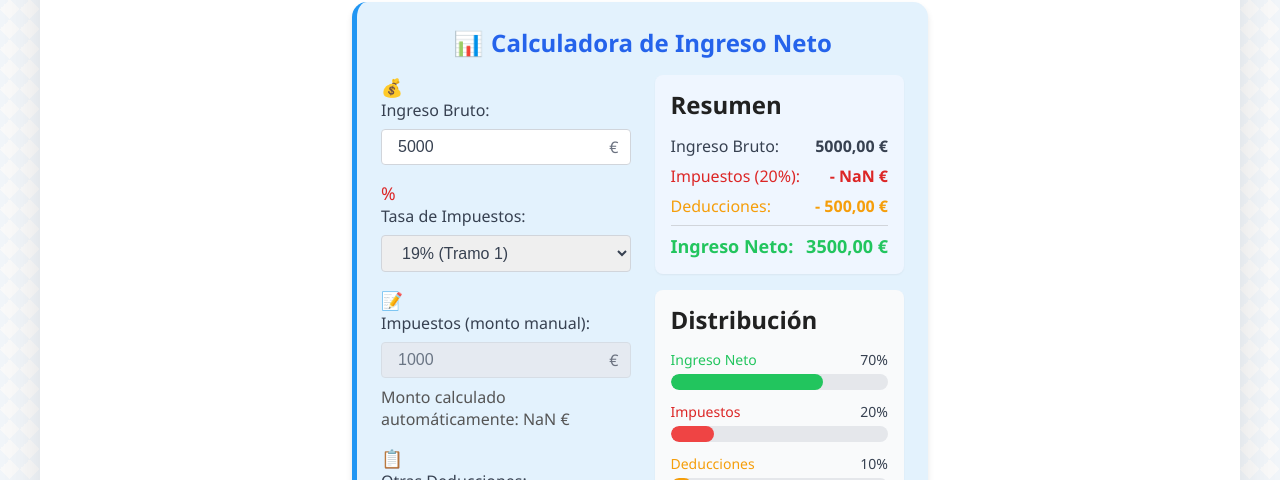
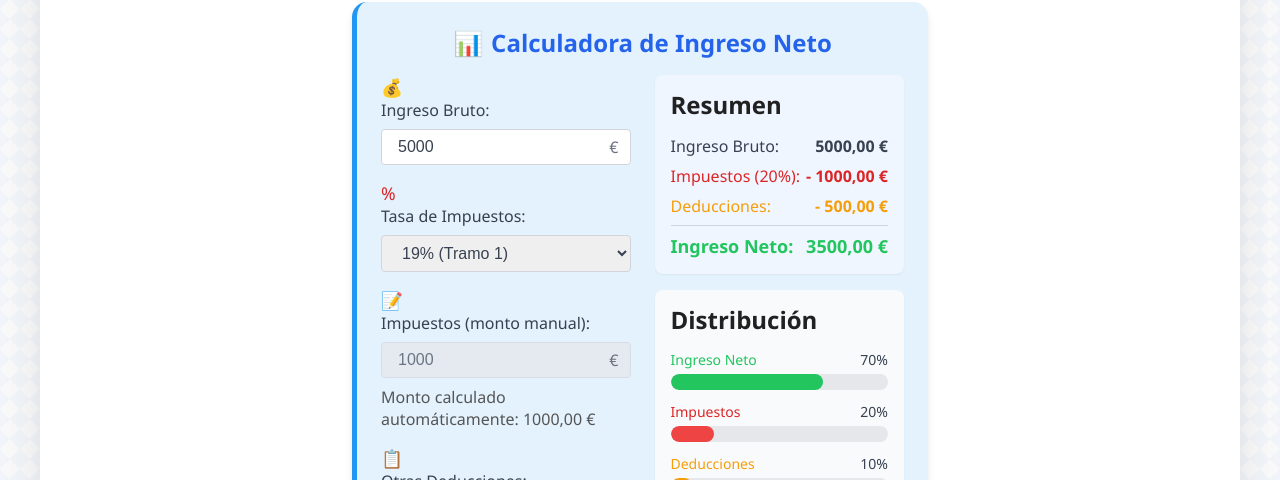
Before and after one commit to DepresslyJuice/SemillaFinanciera, a React (Vite) app: page /temas/Presupuesto in a window 1280 px wide. Shown: the part 921-1401 px from the top of the page. Built offline with nearby package versions, Linux system fonts and the light colour scheme; a small style sheet from the web is missing.

Commit message:
Correcciones calculadora

```diff
--- a/src/components/NetIncomeCalculator.tsx
+++ b/src/components/NetIncomeCalculator.tsx
@@ -46,25 +46,26 @@ const NetIncomeCalculator: React.FC = () => {
 
     const handleInputChange = (e: React.ChangeEvent<HTMLInputElement>) => {
         const { name, value } = e.target;
+        const parsedValue = parseFloat(value) || 0;
 
         setState((prevState) => {
-            // Crea una copia del estado para modificarla
             const newState = { ...prevState };
 
-            // Asigna el nuevo valor
-            newState[name as keyof CalculatorState] = parseFloat(value) || 0;
+            if (name === 'grossIncome') newState.grossIncome = parsedValue;
+            else if (name === 'taxRate') newState.taxRate = parsedValue;
+            else if (name === 'taxes') newState.taxes = parsedValue;
+            else if (name === 'deductions') newState.deductions = parsedValue;
 
-            // Si cambió el ingreso bruto o la tasa de impuestos, recalcula los impuestos
             if (name === 'grossIncome' || name === 'taxRate') {
                 newState.taxes = (newState.grossIncome * newState.taxRate) / 100;
             }
 
-            // Recalcula el ingreso neto
             newState.netIncome = newState.grossIncome - newState.taxes - newState.deductions;
 
             return newState;
         });
     };
+
 
     const handleTaxRateChange = (e: React.ChangeEvent<HTMLSelectElement>) => {
         const value = e.target.value;
@@ -110,7 +111,6 @@ const NetIncomeCalculator: React.FC = () => {
                 <h2>Calculadora de Ingreso Neto</h2>
             </div>
 
-            {/* Añade una clase al contenedor de la grilla principal */}
             <div className="calculator-content-grid">
                 {/* Panel de entrada */}
                 <div className="input-panel"> {/* Añade una clase para el panel */}
@@ -196,7 +196,9 @@ const NetIncomeCalculator: React.FC = () => {
                             <span className="currency-symbol">€</span> {/* Clase para el símbolo */}
                         </div>
                         {!state.customTaxRate && state.taxRate > 0 && (
-                            <p className="tax-calculated-note">Monto calculado automáticamente: {formatCurrency(state.taxAmount)}</p>
+                            <p className="tax-calculated-note">
+                                Monto calculado automáticamente: {formatCurrency(state.taxes)}
+                            </p>
                         )}
                     </div>
 
@@ -238,7 +240,7 @@ const NetIncomeCalculator: React.FC = () => {
                             {/* Usa taxAmount para mostrar el monto de impuestos, sea calculado o manual */}
                             <div className="summary-line text-red-600"> {/* flex justify-between text-red-600 */}
                                 <span>Impuestos ({state.customTaxRate ? 'Manual' : `${state.taxRate}%`}):</span> {/* Ajusta el texto según si es manual o tasa */}
-                                <span className="font-semibold">- {formatCurrency(state.taxAmount)}</span>
+                                <span className="font-semibold">- {formatCurrency(state.taxes)}</span>
                             </div>
                             <div className="summary-line text-yellow-600"> {/* flex justify-between text-yellow-600 */}
                                 <span>Deducciones:</span>
```
